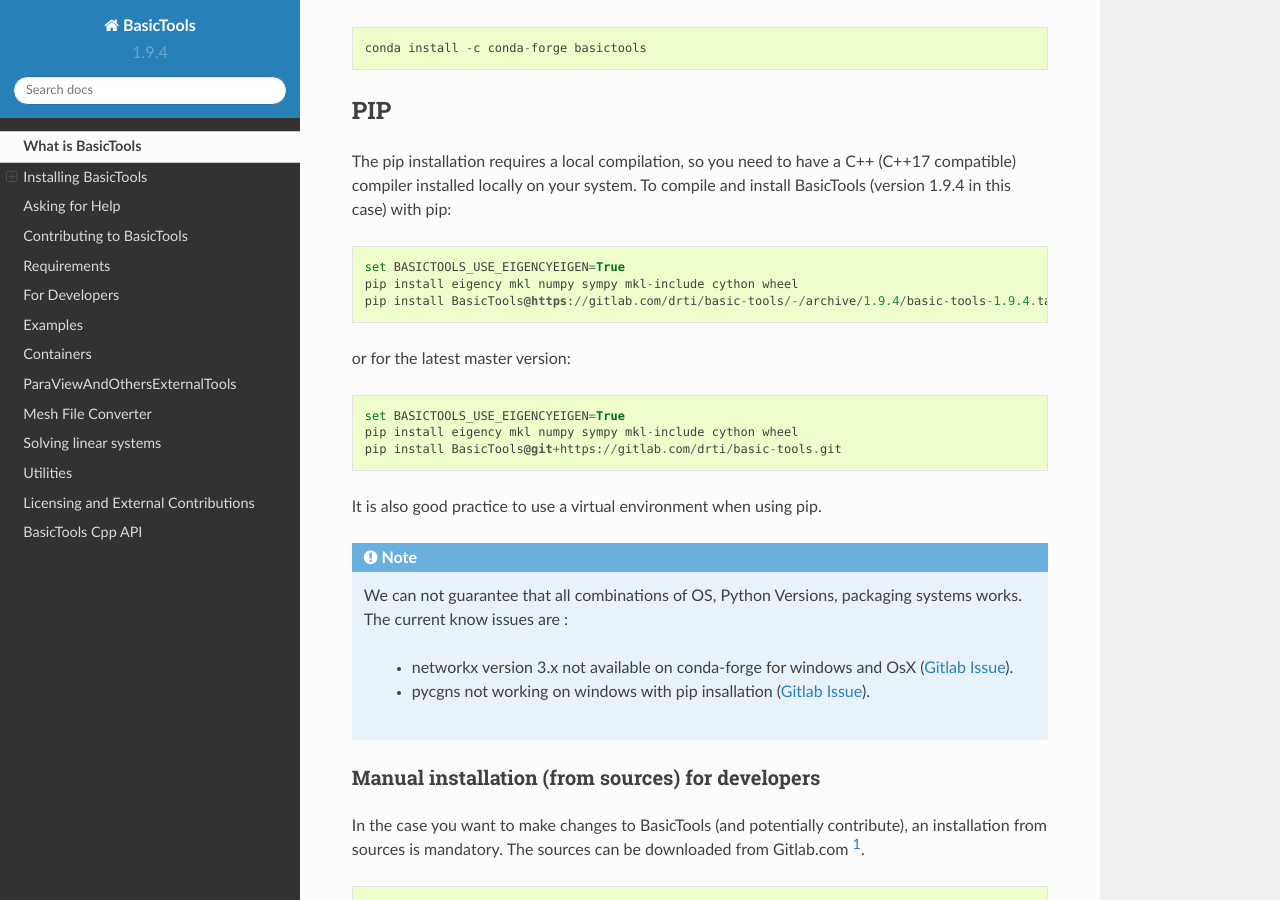
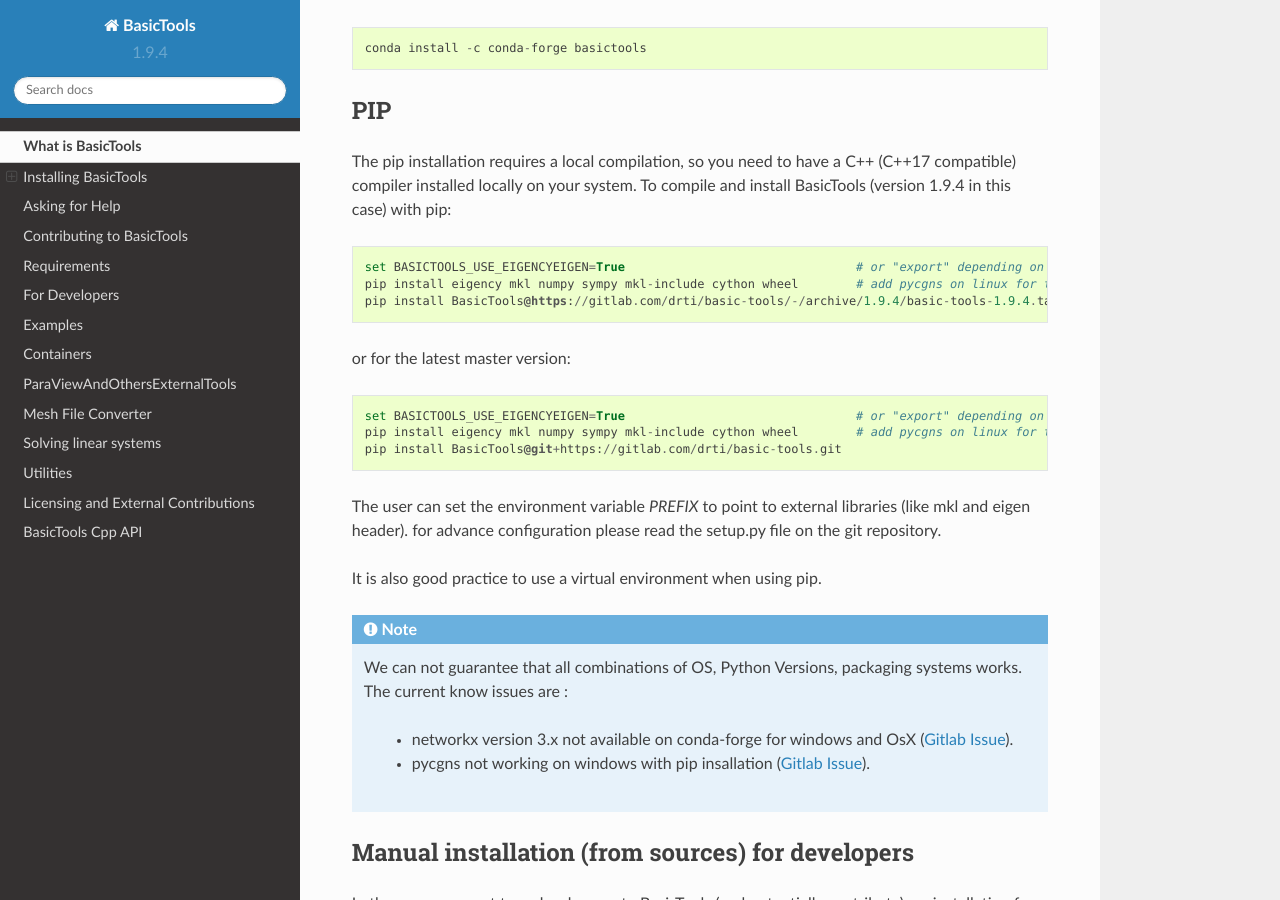
Before and after one commit to basileMarchand/basictools-frozen, a Sphinx documentation site: the page built from docs/Intro.rst, in a window 1280 px wide and 900 px high, scrolled down 861 px. Built offline with Sphinx 7.4.7 and the Read the Docs theme 2.0.0, drawn with Linux system fonts in a browser that asks for light colours; pages that are not in the unit, such as notebooks, are missing from menus; some of the changed text lies outside the part shown.

Commit message:
sync README.md and intro.rst

```diff
--- a/docs/Intro.rst
+++ b/docs/Intro.rst
@@ -42,17 +42,18 @@
 
 .. code-block::
 
-    set BASICTOOLS_USE_EIGENCYEIGEN=True
-    pip install eigency mkl numpy sympy mkl-include cython wheel
+    set BASICTOOLS_USE_EIGENCYEIGEN=True                                # or "export" depending on your shell
+    pip install eigency mkl numpy sympy mkl-include cython wheel        # add pycgns on linux for the cgns functionalities
     pip install BasicTools@https://gitlab.com/drti/basic-tools/-/archive/1.9.4/basic-tools-1.9.4.tar.bz2
-
 or for the latest master version:
 
 .. code-block::
 
-    set BASICTOOLS_USE_EIGENCYEIGEN=True
-    pip install eigency mkl numpy sympy mkl-include cython wheel
+    set BASICTOOLS_USE_EIGENCYEIGEN=True                                # or "export" depending on your shell
+    pip install eigency mkl numpy sympy mkl-include cython wheel        # add pycgns on linux for the cgns functionalities
     pip install BasicTools@git+https://gitlab.com/drti/basic-tools.git
+
+The user can set the environment variable `PREFIX` to point to external libraries (like mkl and eigen header). for advance configuration please read the setup.py file on the git repository.
 
 It is also good practice to use a virtual environment when using pip.
 
@@ -65,7 +66,7 @@
 
 
 Manual installation (from sources) for developers
-=================================================
+-------------------------------------------------
 
 In the case you want to make changes to BasicTools (and potentially contribute), an installation from sources is mandatory.
 The sources can be downloaded from Gitlab.com [#gitlaburlpublic]_.
@@ -156,9 +156,10 @@
 * setuptools-scm
 * pyvista
 * sksparse
-* CGNS
+* pycgns [not available on windows for pip installation]
 * paraview
 * pywin32 [Only for windows]
+* networkx >=3
 
 C++ OPEN-SOURCE DEPENDENCIES:
 
```
Also changed, not shown: other parts of docs/Intro.rst (+0 -1 lines), README.md (+10 -11 lines).
